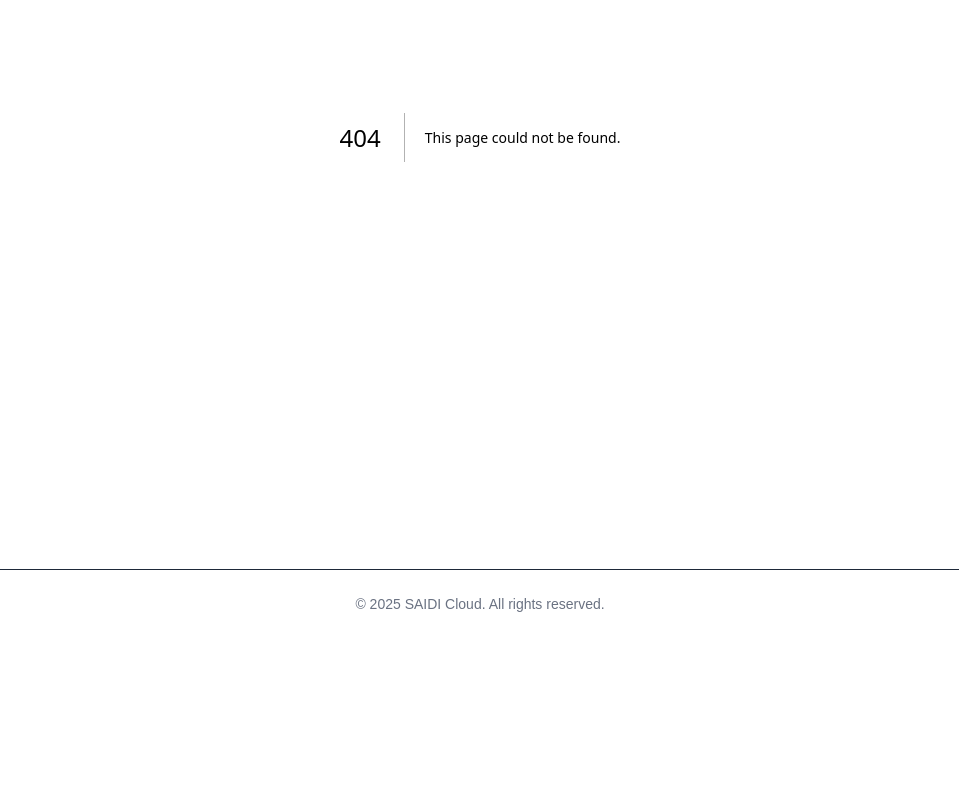
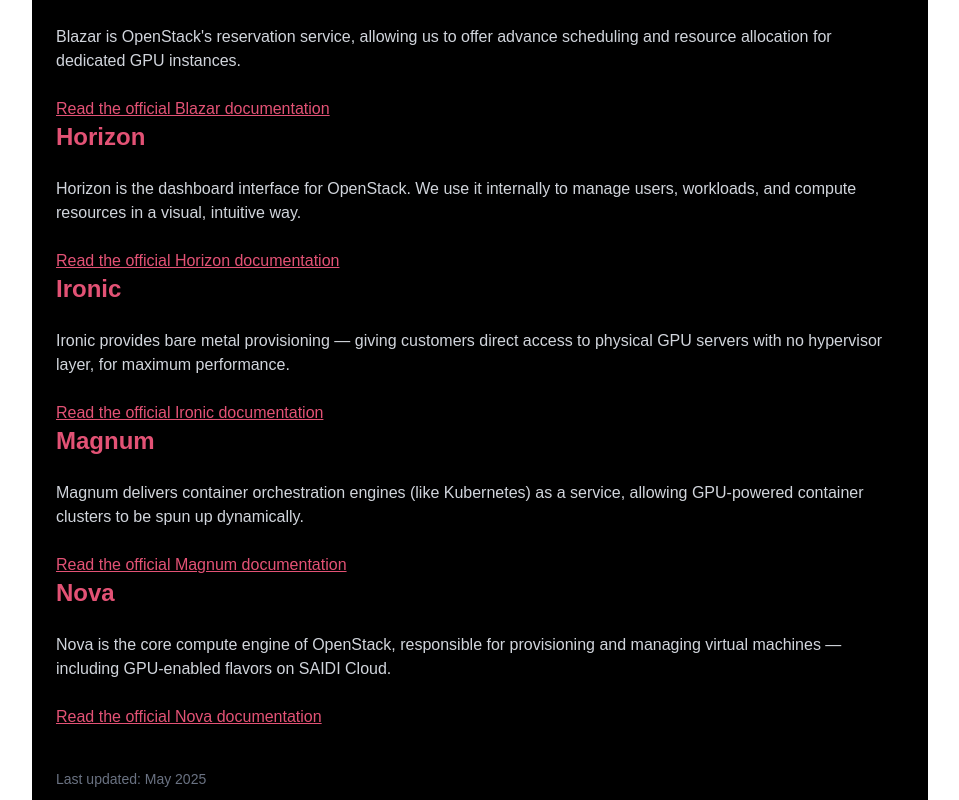
Before and after one commit to saidi-cloud/saidi-site, a Next.js app: page /documents/cloud-infrastructure in a window 1280 px wide. Before the commit this address had no page. Shown: the part 380-1180 px from the top of the page, without its empty margins (160-1119 px from the left). Before the commit the page ends 1018 px from the top, so only its background shows below. Built offline with nearby package versions, Linux system fonts and the light colour scheme.

Commit message:
Add SAIDI Cloud Infrastructure page.

```diff
--- /dev/null
+++ b/app/documents/cloud-infrastructure/page.jsx
@@ -0,0 +1,86 @@
+'use client'
+
+import { motion } from 'framer-motion'
+import Link from 'next/link'
+
+export default function CloudInfraPage() {
+  return (
+    <motion.div
+      className="max-w-4xl mx-auto px-6 py-16 text-white bg-black space-y-10"
+      initial={{ opacity: 0 }}
+      animate={{ opacity: 1 }}
+      transition={{ duration: 0.6 }}
+    >
+      <h1 className="text-4xl font-bold text-[#4487c5]">Cloud Infrastructure</h1>
+      <p className="text-gray-300">
+        SAIDI Cloud is powered by OpenStack — a modular, open-source cloud platform that gives us the flexibility and control to deploy GPU resources at scale, securely and efficiently. Below are key OpenStack services that power our platform:
+      </p>
+
+      <section className="space-y-6">
+        <h2 className="text-2xl font-semibold text-[#e35275]">Blazar</h2>
+        <p className="text-gray-300">
+          Blazar is OpenStack's reservation service, allowing us to offer advance scheduling and resource allocation for dedicated GPU instances.
+        </p>
+        <Link
+          href="https://docs.openstack.org/blazar/latest/"
+          target="_blank"
+          className="text-[#e35275] underline"
+        >
+          Read the official Blazar documentation
+        </Link>
+
+        <h2 className="text-2xl font-semibold text-[#e35275]">Horizon</h2>
+        <p className="text-gray-300">
+          Horizon is the dashboard interface for OpenStack. We use it internally to manage users, workloads, and compute resources in a visual, intuitive way.
+        </p>
+        <Link
+          href="https://docs.openstack.org/horizon/latest/"
+          target="_blank"
+          className="text-[#e35275] underline"
+        >
+          Read the official Horizon documentation
+        </Link>
+
+        <h2 className="text-2xl font-semibold text-[#e35275]">Ironic</h2>
+        <p className="text-gray-300">
+          Ironic provides bare metal provisioning — giving customers direct access to physical GPU servers with no hypervisor layer, for maximum performance.
+        </p>
+        <Link
+          href="https://docs.openstack.org/ironic/latest/"
+          target="_blank"
+          className="text-[#e35275] underline"
+        >
+          Read the official Ironic documentation
+        </Link>
+
+        <h2 className="text-2xl font-semibold text-[#e35275]">Magnum</h2>
+        <p className="text-gray-300">
+          Magnum delivers container orchestration engines (like Kubernetes) as a service, allowing GPU-powered container clusters to be spun up dynamically.
+        </p>
+        <Link
+          href="https://docs.openstack.org/magnum/latest/"
+          target="_blank"
+          className="text-[#e35275] underline"
+        >
+          Read the official Magnum documentation
+        </Link>
+
+        <h2 className="text-2xl font-semibold text-[#e35275]">Nova</h2>
+        <p className="text-gray-300">
+          Nova is the core compute engine of OpenStack, responsible for provisioning and managing virtual machines — including GPU-enabled flavors on SAIDI Cloud.
+        </p>
+        <Link
+          href="https://docs.openstack.org/nova/latest/"
+          target="_blank"
+          className="text-[#e35275] underline"
+        >
+          Read the official Nova documentation
+        </Link>
+      </section>
+
+      <p className="text-sm text-gray-500 mt-10">
+        Last updated: May 2025
+      </p>
+    </motion.div>
+  )
+}
--- a/app/documents/page.js
+++ b/app/documents/page.js
@@ -1,7 +1,7 @@
-'use client'
+"use client";
 
-import { motion } from 'framer-motion'
-import Link from 'next/link'
+import { motion } from "framer-motion";
+import Link from "next/link";
 
 export default function DocumentsPage() {
   return (
@@ -20,21 +20,38 @@
 
       <ul className="space-y-6 max-w-3xl mx-auto text-left text-lg text-gray-200">
         <li>
-          <Link href="/documents/terms" className="text-[#e35275] hover:underline">
+          <Link
+            href="/documents/terms"
+            className="text-[#e35275] hover:underline"
+          >
             Terms of Service
           </Link>
         </li>
         <li>
-          <Link href="/documents/privacy" className="text-[#e35275] hover:underline">
+          <Link
+            href="/documents/privacy"
+            className="text-[#e35275] hover:underline"
+          >
             Privacy Policy
           </Link>
         </li>
         <li>
-          <Link href="/documents/gpu-pricing" className="text-[#e35275] hover:underline">
+          <Link
+            href="/documents/gpu-pricing"
+            className="text-[#e35275] hover:underline"
+          >
             GPU Pricing Schedule
+          </Link>
+        </li>
+        <li>
+          <Link
+            href="/documents/cloud-infrastructure"
+            className="text-[#e35275] hover:underline"
+          >
+            SAIDI Cloud Infrastructure
           </Link>
         </li>
       </ul>
     </motion.div>
-  )
+  );
 }
```
